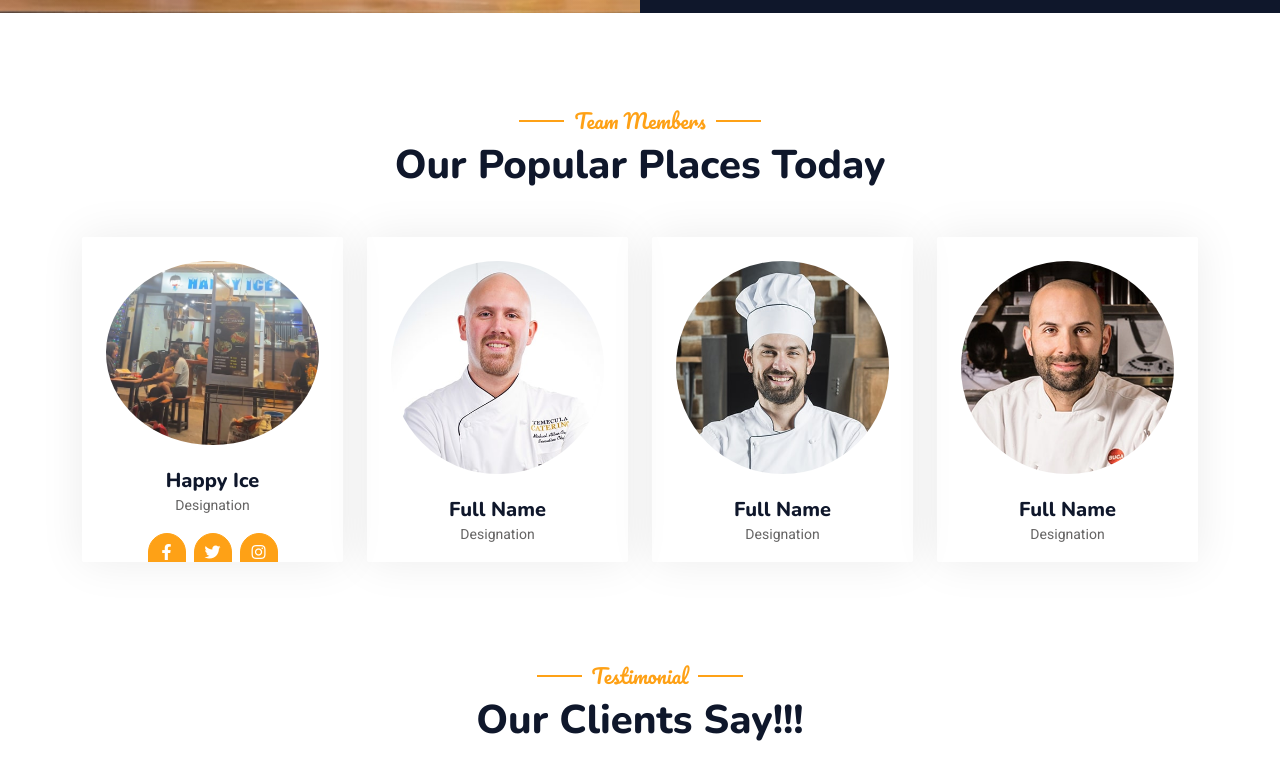
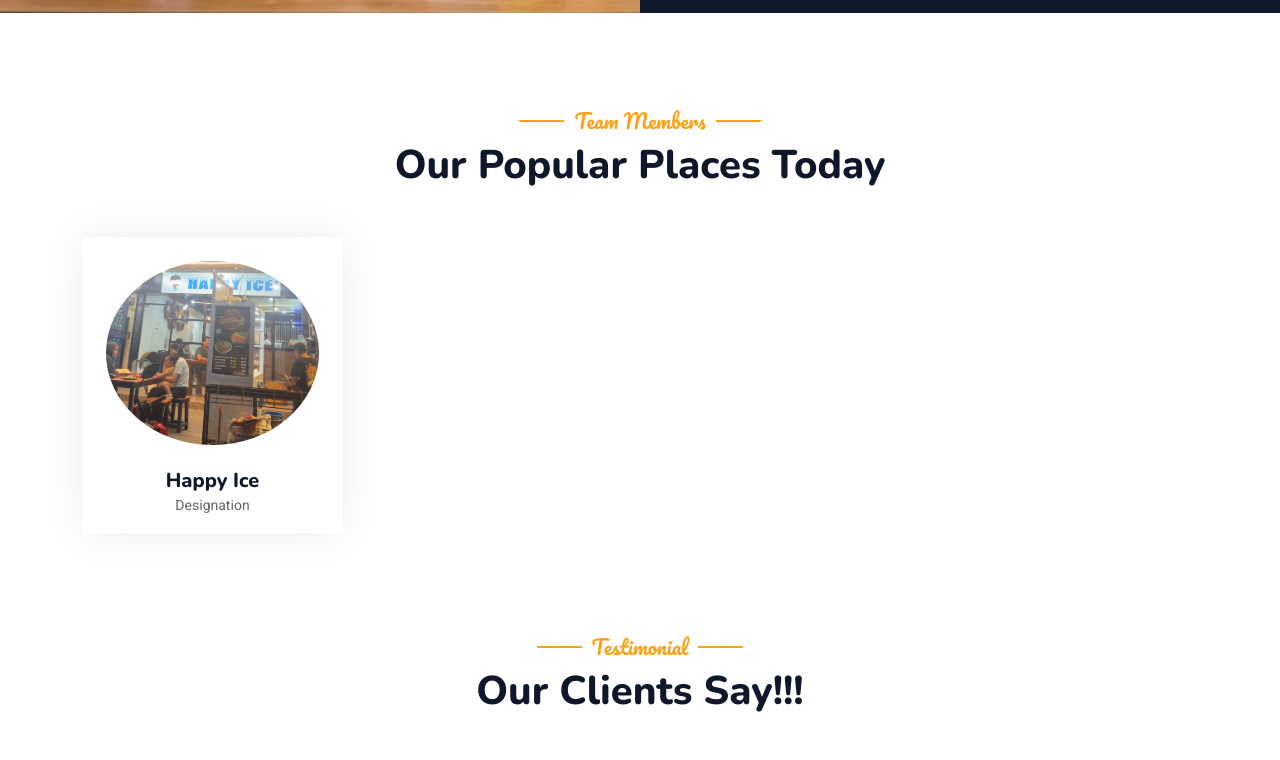
Before and after one commit to Jajanmate/Landing-Page, a plain HTML site: page index.html in a window 1280 px wide. Shown: the part 2952-3712 px from the top of the page. Drawn offline with nearby package versions, Linux system fonts and the light colour scheme.

Commit message:
index.html

```diff
--- a/index.html
+++ b/index.html
@@ -232,11 +232,11 @@
                             <div class="row g-4">
                                 <div class="col-lg-6">
                                     <div class="d-flex align-items-center">
-                                        <img class="flex-shrink-0 img-fluid rounded" src="img/menu-1.jpg" alt="" style="width: 80px;">
+                                        <img class="flex-shrink-0 img-fluid rounded" src="img/menu-2.jpg" alt="" style="width: 80px;">
                                         <div class="w-100 d-flex flex-column text-start ps-4">
                                             <h5 class="d-flex justify-content-between border-bottom pb-2">
                                                 <span>ice mango</span>
-                                                <span class="text-primary">$25</span>
+                                                <span class="text-primary">Rp 20.000</span>
                                             </h5>
                                             <small class="fst-italic">terbuat dari mangga dan susu kental manis</small>
                                         </div>
@@ -244,11 +244,11 @@
                                 </div>
                                 <div class="col-lg-6">
                                     <div class="d-flex align-items-center">
-                                        <img class="flex-shrink-0 img-fluid rounded" src="img/menu-2.jpg" alt="" style="width: 80px;">
+                                        <img class="flex-shrink-0 img-fluid rounded" src="img/menu-1.jpg" alt="" style="width: 80px;">
                                         <div class="w-100 d-flex flex-column text-start ps-4">
                                             <h5 class="d-flex justify-content-between border-bottom pb-2">
                                                 <span>es nangka dan alpukat</span>
-                                                <span class="text-primary">$25</span>
+                                                <span class="text-primary">Rp 25.000</span>
                                             </h5>
                                             <small class="fst-italic">terbuat dari nangka, dan alpukat dengan taburan milo dan susu kental manis</small>
                                         </div>
@@ -357,48 +357,6 @@
                                 <img class="img-fluid" src="img/team-1.jpg" alt="">
                             </div>
                             <h5 class="mb-0">Happy Ice</h5>
-                            <small>Designation</small>
-                            <div class="d-flex justify-content-center mt-3">
-                                <a class="btn btn-square btn-primary mx-1" href=""><i class="fab fa-facebook-f"></i></a>
-                                <a class="btn btn-square btn-primary mx-1" href=""><i class="fab fa-twitter"></i></a>
-                                <a class="btn btn-square btn-primary mx-1" href=""><i class="fab fa-instagram"></i></a>
-                            </div>
-                        </div>
-                    </div>
-                    <div class="col-lg-3 col-md-6 wow fadeInUp" data-wow-delay="0.3s">
-                        <div class="team-item text-center rounded overflow-hidden">
-                            <div class="rounded-circle overflow-hidden m-4">
-                                <img class="img-fluid" src="img/team-2.jpg" alt="">
-                            </div>
-                            <h5 class="mb-0">Full Name</h5>
-                            <small>Designation</small>
-                            <div class="d-flex justify-content-center mt-3">
-                                <a class="btn btn-square btn-primary mx-1" href=""><i class="fab fa-facebook-f"></i></a>
-                                <a class="btn btn-square btn-primary mx-1" href=""><i class="fab fa-twitter"></i></a>
-                                <a class="btn btn-square btn-primary mx-1" href=""><i class="fab fa-instagram"></i></a>
-                            </div>
-                        </div>
-                    </div>
-                    <div class="col-lg-3 col-md-6 wow fadeInUp" data-wow-delay="0.5s">
-                        <div class="team-item text-center rounded overflow-hidden">
-                            <div class="rounded-circle overflow-hidden m-4">
-                                <img class="img-fluid" src="img/team-3.jpg" alt="">
-                            </div>
-                            <h5 class="mb-0">Full Name</h5>
-                            <small>Designation</small>
-                            <div class="d-flex justify-content-center mt-3">
-                                <a class="btn btn-square btn-primary mx-1" href=""><i class="fab fa-facebook-f"></i></a>
-                                <a class="btn btn-square btn-primary mx-1" href=""><i class="fab fa-twitter"></i></a>
-                                <a class="btn btn-square btn-primary mx-1" href=""><i class="fab fa-instagram"></i></a>
-                            </div>
-                        </div>
-                    </div>
-                    <div class="col-lg-3 col-md-6 wow fadeInUp" data-wow-delay="0.7s">
-                        <div class="team-item text-center rounded overflow-hidden">
-                            <div class="rounded-circle overflow-hidden m-4">
-                                <img class="img-fluid" src="img/team-4.jpg" alt="">
-                            </div>
-                            <h5 class="mb-0">Full Name</h5>
                             <small>Designation</small>
                             <div class="d-flex justify-content-center mt-3">
                                 <a class="btn btn-square btn-primary mx-1" href=""><i class="fab fa-facebook-f"></i></a>
```
